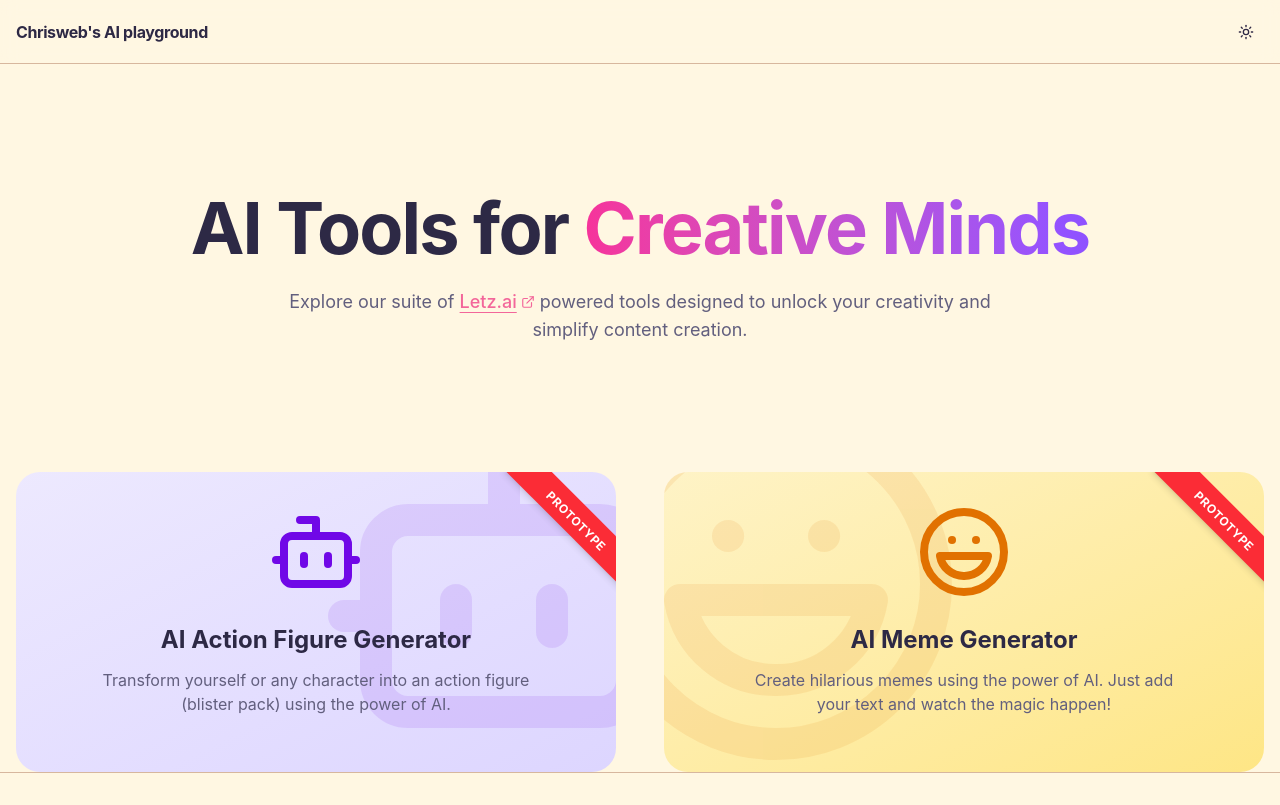
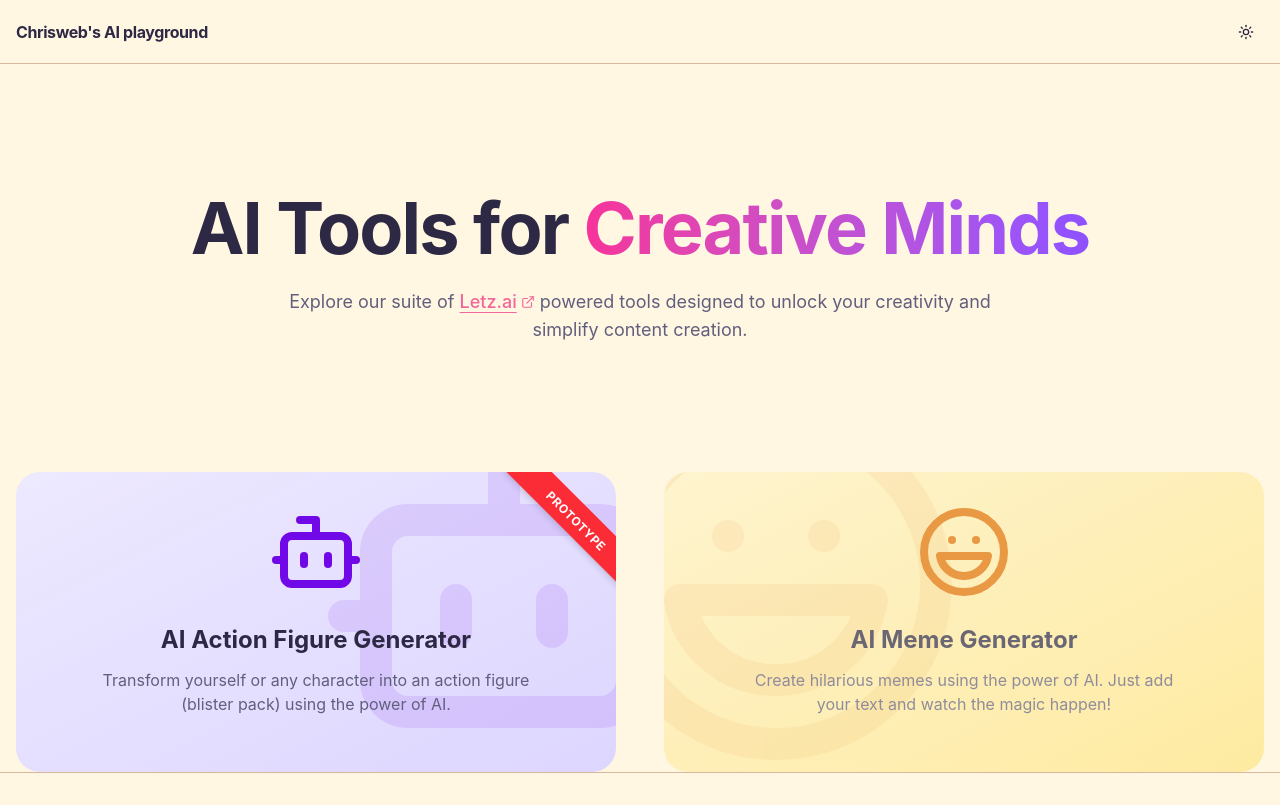
Before and after one commit to chrisweb/lm, a Next.js app: page / in a window 1280 px wide. Built offline with nearby package versions, Linux system fonts and the light colour scheme.

Commit message:
time to test in prod, yolo

```diff
--- a/app/page.tsx
+++ b/app/page.tsx
@@ -54,15 +54,11 @@ export default function Home() {
                             </div>
                         </Link>
 
-                        {/* AI Meme Generator */}
-                        <Link
-                            href="/ai-meme-generator"
-                            className="group relative flex flex-col items-center overflow-hidden rounded-3xl bg-gradient-to-br from-amber-100 to-amber-200 p-8 transition-all duration-300 hover:shadow-xl dark:from-amber-950 dark:to-amber-900"
+                        {/* AI Meme Generator - Disabled */}
+                        <div
+                            className="group relative flex flex-col items-center overflow-hidden rounded-3xl bg-gradient-to-br from-amber-100 to-amber-200 p-8 dark:from-amber-950 dark:to-amber-900 opacity-70 cursor-not-allowed"
                         >
-                            <div className="absolute -right-12 top-8 z-20 rotate-45 bg-red-500 dark:bg-red-600 py-1 px-12 shadow-md">
-                                <span className="text-xs font-bold uppercase tracking-wider text-white">Prototype</span>
-                            </div>
-                            <div className="absolute -left-20 -top-20 opacity-10 transition-all duration-500 group-hover:-rotate-12 group-hover:scale-110 group-hover:opacity-20">
+                            <div className="absolute -left-20 -top-20 opacity-10">
                                 <Laugh className="h-96 w-96 text-amber-600 dark:text-amber-400" />
                             </div>
                             <div className="relative z-10 flex flex-col items-center text-center">
@@ -72,7 +68,7 @@ export default function Home() {
                                     Create hilarious memes using the power of AI. Just add your text and watch the magic happen!
                                 </p>
                             </div>
-                        </Link>
+                        </div>
                     </div>
                 </div>
             </section>
```
